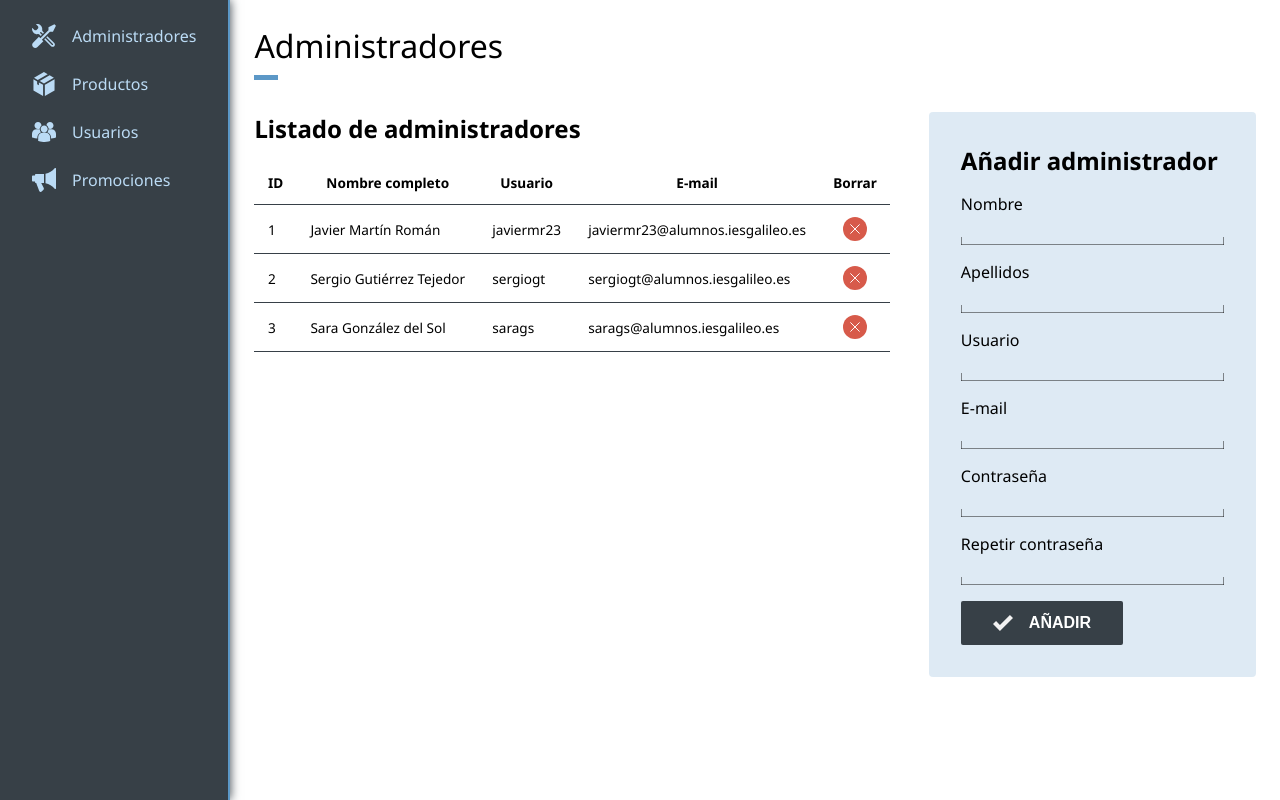
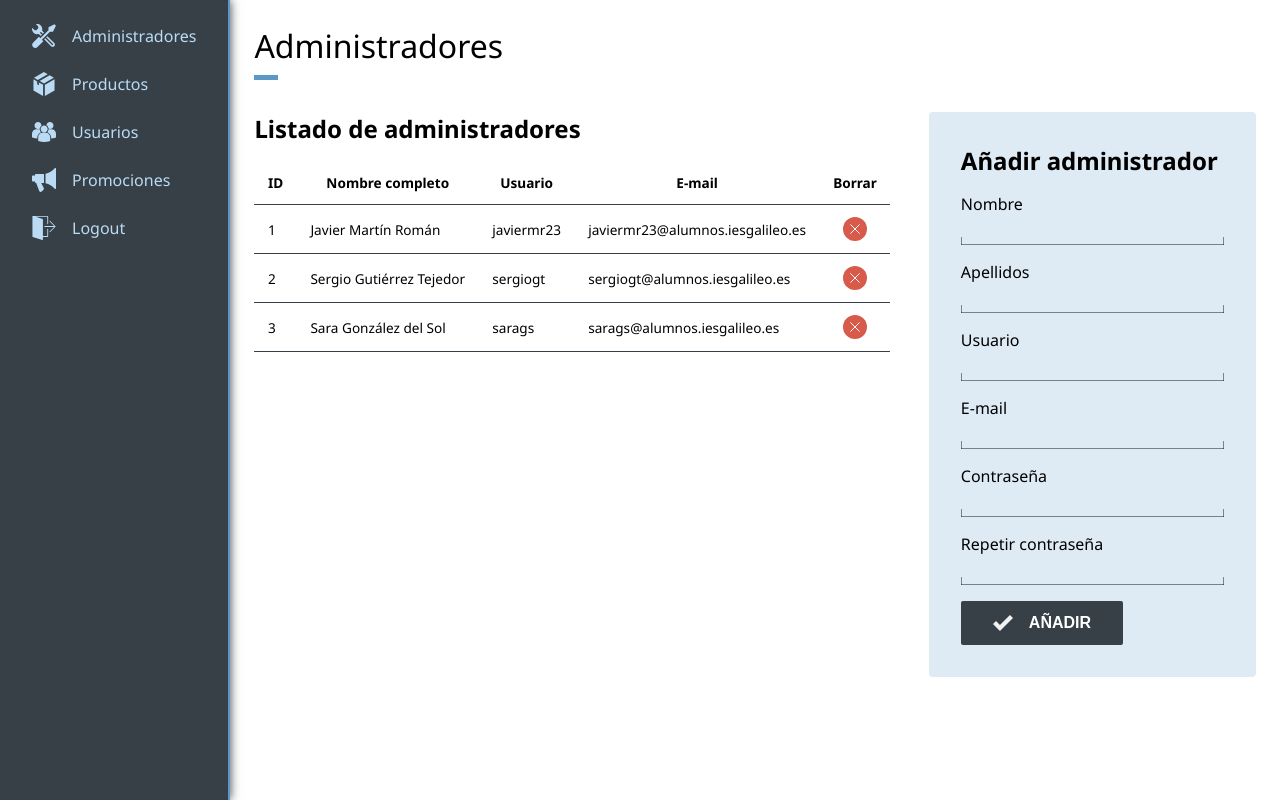
Before and after one commit to javiermr23/tienda, a PHP site: page /administracion/index.html in a window 1280 px wide. Run offline with PHP 8.4, Linux system fonts and the light colour scheme; some libraries are stand-ins or nearby versions.

Commit message:
Añadida opción gráfica para salir del área de administración

```diff
--- a/administracion/index.html
+++ b/administracion/index.html
@@ -30,6 +30,10 @@
                     <li class="promociones">
                         <img src="../resources/img/iconos/administracion/promociones.svg" alt="Icono de promociones"/>
                         <span>Promociones</span>
+                    </li>
+                    <li class="cerrar-sesion">
+                        <img src="../resources/img/iconos/administracion/cerrar-sesion.svg" alt="Icono de salida"/>
+                        <span>Logout</span>
                     </li>
                 </ul>
             </nav>
--- a/administracion/style.css
+++ b/administracion/style.css
@@ -64,6 +64,8 @@ img {
     PAGINAS
 */
 .adm-paginas {
+    max-height: 100vh;
+    overflow: auto;
     position: relative;
 }
 .adm-paginas > section {
```
Also changed, not shown: resources/img/iconos/administracion/cerrar-sesion.svg (added).
